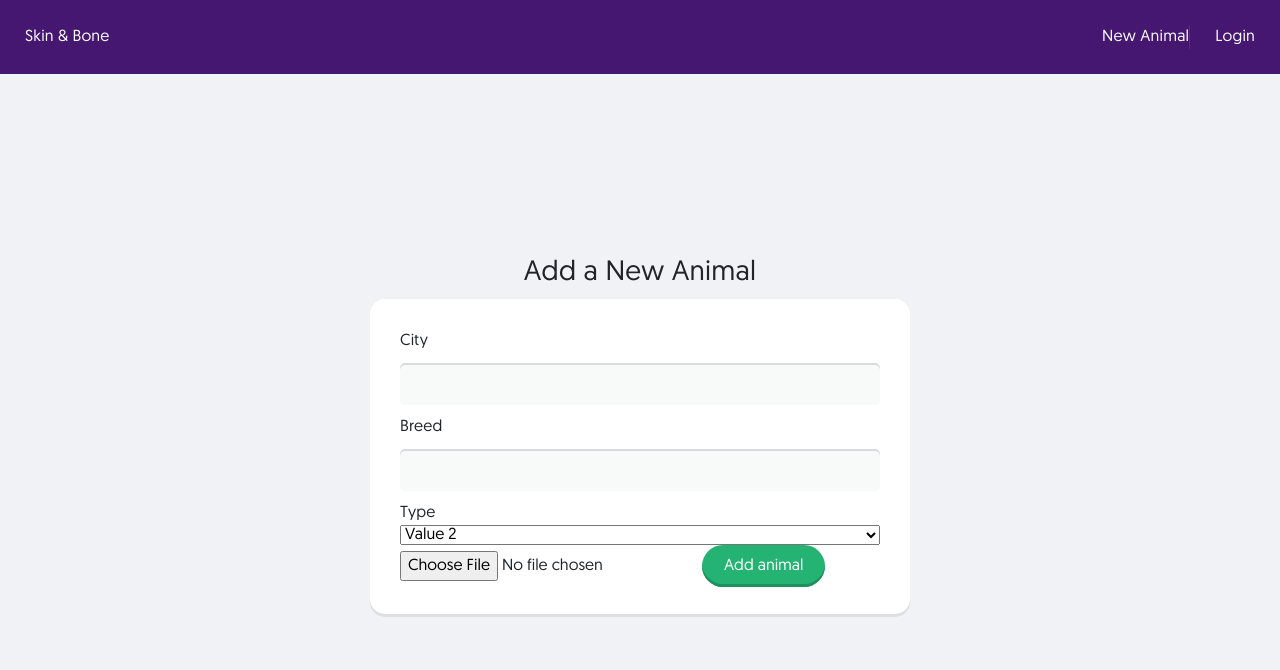
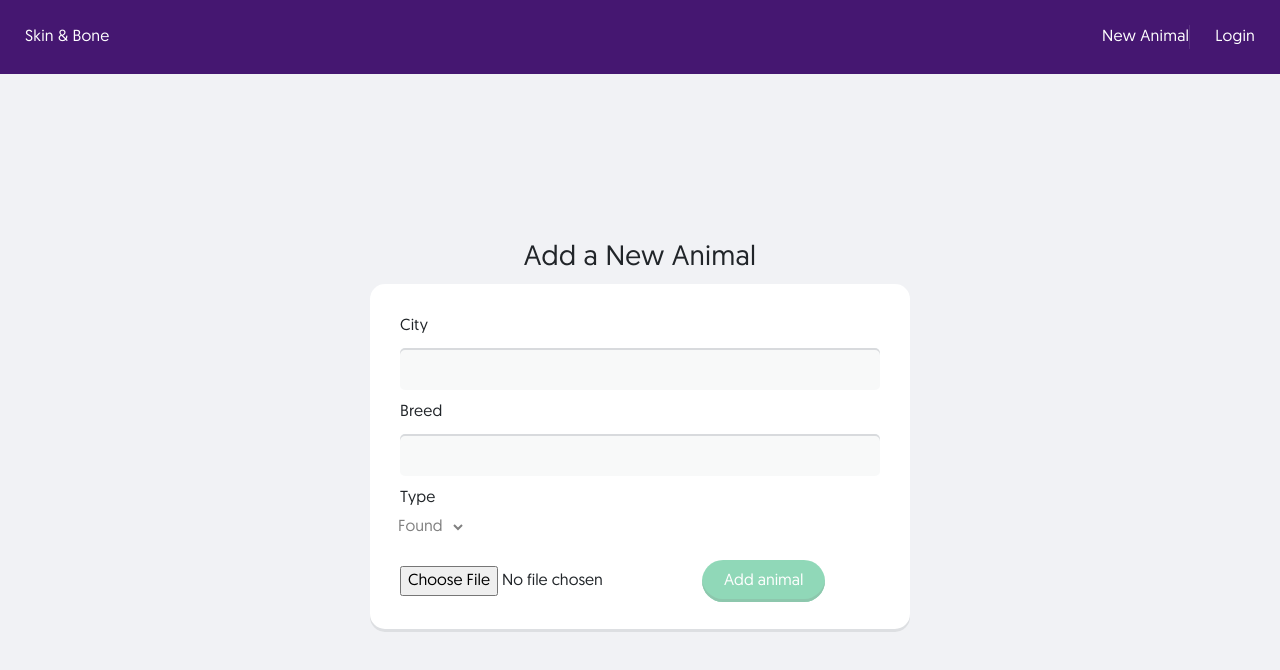
Before and after one commit to francoro/React-Node-tutorials, a React (Create React App) app: page /new-animal in a window 1280 px wide. Shown: the top 670 px of the page. Built offline with nearby package versions, Linux system fonts and the light colour scheme.

Commit message:
select styles validation new animal

```diff
--- a/src/components/NewAnimal/index.tsx
+++ b/src/components/NewAnimal/index.tsx
@@ -1,11 +1,10 @@
 import React, { useState } from 'react'
-import { Container, Wrapper, Title, Label, Input, ContainerInputs, Button, ContainerInput } from './styled'
+import { Container, Wrapper, Title, Label, Input, ContainerInputs, Button, ContainerInput, Select } from './styled'
 
 export const NewAnimal = () => {
     const [city, setCity] = useState<string>('')
     const [breed, setBreed] = useState<string>('')
-    const [fileUploaded, setFile] = useState({})
-    console.log(fileUploaded)
+    const [fileUploaded, setFile] = useState(null)
 
     const getBase64 = (file: any, cb: any) => {
         let reader = new FileReader();
@@ -26,11 +25,8 @@ export const NewAnimal = () => {
         });
     }
 
+    const isDisabled = city === '' || breed === '' || fileUploaded === null
     return (
-        //city
-        //breed
-        //type
-        //picture
         <Container>
             <Title>Add a New Animal</Title>
             <Wrapper>
@@ -45,15 +41,14 @@ export const NewAnimal = () => {
                     </ContainerInput>
                     <ContainerInput>
                         <Label>Type</Label>
-                        <select name="select">
-  <option value="value1">Value 1</option>
-  <option value="value2" selected>Value 2</option>
-  <option value="value3">Value 3</option>
-</select>
+                        <Select name="select">
+                            <option value={1} selected>Found</option>
+                            <option value={2}>Lost</option>
+                        </Select>
                     </ContainerInput>
                 </ContainerInputs>
                 <input type="file" onChange={(event: any) => setFile(event?.target?.files[0] as any)} />
-                <Button onClick={handleUploadAnimal}>Add animal</Button>
+                <Button isDisabled={isDisabled} disabled={isDisabled} onClick={handleUploadAnimal}>Add animal</Button>
 
             </Wrapper>
         </Container>
--- a/src/components/NewAnimal/styled.tsx
+++ b/src/components/NewAnimal/styled.tsx
@@ -58,7 +58,11 @@ export const Input = styled.input`
     margin: 10px 0px;
 `
 
-export const Button = styled.button`
+type ButtonProps = {
+    isDisabled: boolean
+}
+
+export const Button = styled.button<ButtonProps>`
     border: none;
     display: inline-block;
     font-size: 16px;
@@ -79,4 +83,19 @@ export const Button = styled.button`
     &:focus {
         outline: none;
     }
+    opacity: ${(props) => props.isDisabled ? 0.5 : 1};
+    pointerEvents: ${(props) => props.isDisabled ? "none" : "initial"}
 `
+
+export const Select = styled.select`
+    width: 15%;
+    height: 35px;
+    background: white;
+    color: gray;
+    font-size: 16px;
+    border: none;
+    outline: none;
+    left: -6px;
+    position: relative;
+    margin-bottom: 15px;
+`;
```
